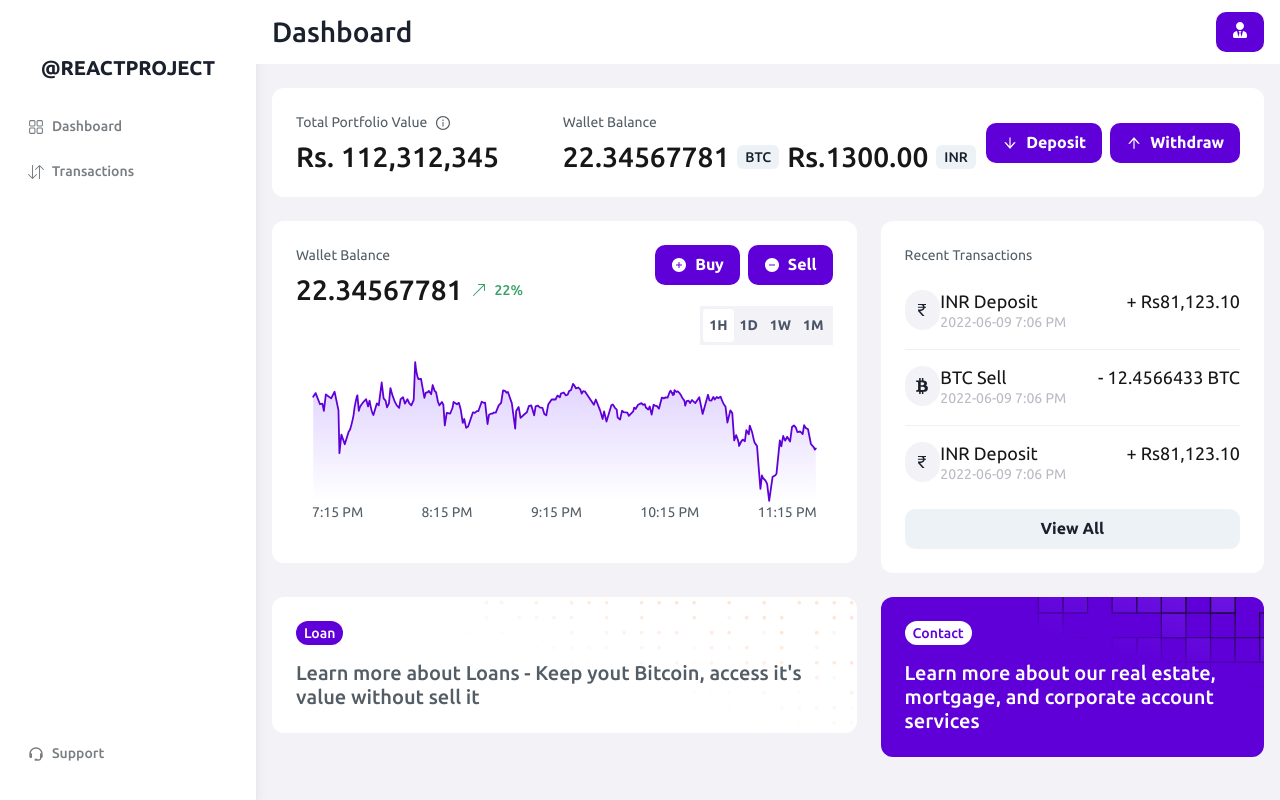
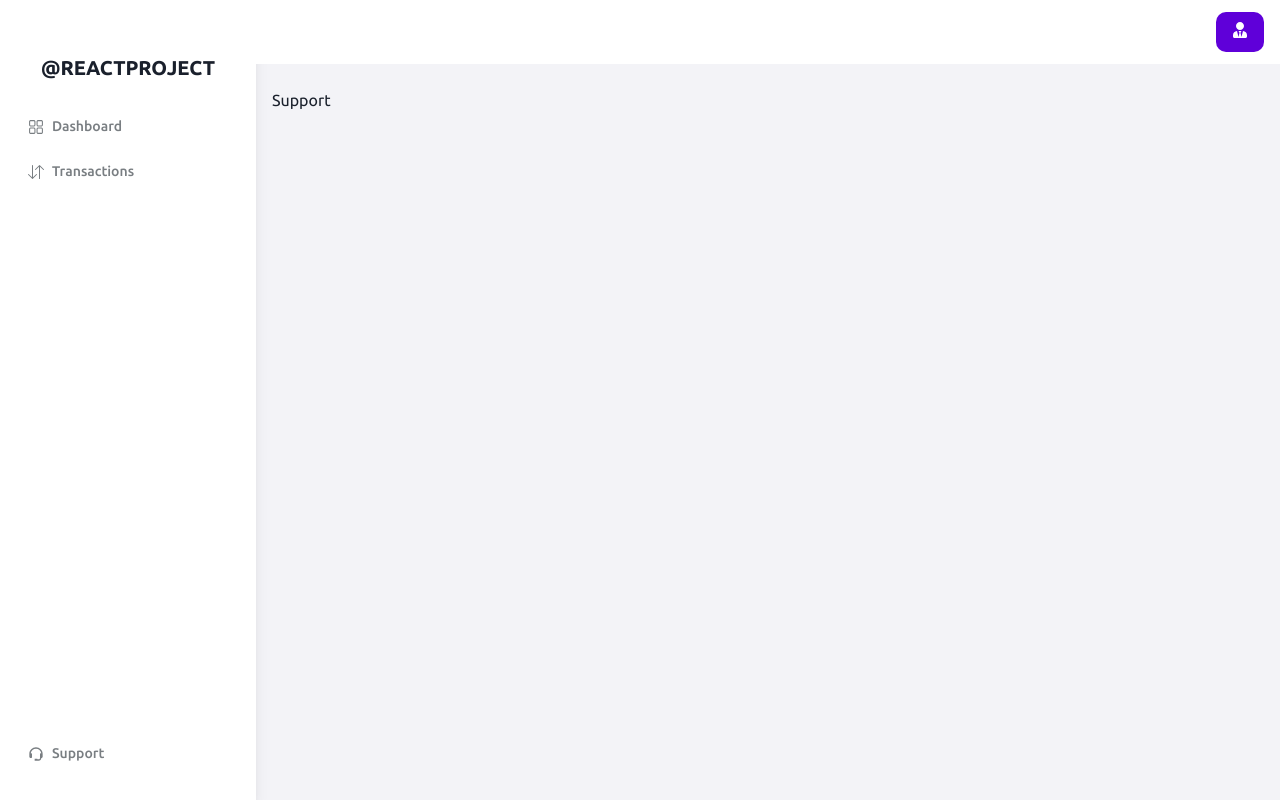
Before and after one commit to prabhjot-2/crpto, a React (Vite) app in the folder crpto/: page /support in a window 1280 px wide. Built offline with nearby package versions, Linux system fonts and the light colour scheme.

Commit message:
install react router dom in project because for multiple pages we can switch easily and that is done successfully

```diff
--- a/crpto/package.json
+++ b/crpto/package.json
@@ -17,7 +17,8 @@
     "framer-motion": "^10.15.0",
     "react": "^18.2.0",
     "react-dom": "^18.2.0",
-    "react-icons": "^4.10.1"
+    "react-icons": "^4.10.1",
+    "react-router-dom": "^6.21.1"
   },
   "devDependencies": {
     "@types/react": "^18.2.15",
--- a/crpto/src/App.jsx
+++ b/crpto/src/App.jsx
@@ -1,14 +1,29 @@
 import Dashboard from "./pages/Dashboard/Dashboard"
-
+import {createBrowserRouter, RouterProvider} from "react-router-dom";
+import Transactions from "./pages/Dashboard/components/Transactions";
+import Support from "./pages/Support/Support.jsx"
+import Transaction from "./pages/Transaction/Transaction.jsx"
+const router= createBrowserRouter([
+  {
+    path:"/",
+    element:<Dashboard/>,
+  },
+  {
+    path:"/transactions",
+    element:<Transaction/>,
+  },
+  {
+    path:"/support",
+    element:<Support/>,
+  },
+]);
 
 function App() {
-
-
   return (
     <div>
-      <Dashboard/>
+      <RouterProvider router={router}/>
     </div>
-  )
+  );
 }
 
 export default App
--- a/crpto/src/components/Sidenav.jsx
+++ b/crpto/src/components/Sidenav.jsx
@@ -2,6 +2,9 @@ import { Box, HStack, Heading, Icon, Stack, Text } from "@chakra-ui/react";
 import { RxDashboard } from "react-icons/rx";
 import { BsArrowDownUp } from "react-icons/bs";
 import { BiSupport } from "react-icons/bi";
+import { Link } from "react-router-dom";
+
+
 const Sidenav = () => {
   const navLinks = [
     {
@@ -38,9 +41,10 @@ const Sidenav = () => {
         </Heading>
         <Box mt="6" mx="3">
         {navLinks.map((nav) => (
+          <Link to={nav.link} key={nav.text}>
           <HStack
             borderRadius="10px"
-            key={nav.text}
+
             py="3"
             px="4"
             _hover={{
@@ -52,11 +56,13 @@ const Sidenav = () => {
             <Icon as={nav.icon} />
             <Text fontSize="14px" fontWeight="medium"> {nav.text}</Text>
           </HStack>
+          </Link>
         ))}
         </Box>
       </Box>
 
       <Box mt="6" mx="3" mb="6">
+      <Link to="/support">
       <HStack
             borderRadius="10px"
             py="3"
@@ -70,6 +76,7 @@ const Sidenav = () => {
             <Icon as={BiSupport} />
             <Text fontSize="14px" fontWeight="medium"> Support</Text>
         </HStack>
+      </Link>
       </Box>
 
     </Stack>
--- a/crpto/src/pages/Support/Support.jsx
+++ b/crpto/src/pages/Support/Support.jsx
@@ -1,10 +1,11 @@
+import DashboardLayout from "../../components/DashboardLayout";
 
 
 const Support =()=>{
     return (
-        <div>
-
-        </div>
+        <DashboardLayout>
+            Support
+        </DashboardLayout>
     )
 }
 
--- a/crpto/src/pages/Transaction/Transaction.jsx
+++ b/crpto/src/pages/Transaction/Transaction.jsx
@@ -1,10 +1,14 @@
+import { Card } from "@chakra-ui/react";
+import DashboardLayout from "../../components/DashboardLayout";
 
 
 const Transaction =()=>{
     return (
-        <div>
-
-        </div>
+        <DashboardLayout>
+            <Card>
+                Transaction page
+            </Card>
+        </DashboardLayout>
     )
 }
 
```
Also changed, not shown: 1 other file (tests, documents, lock files or other folders).
